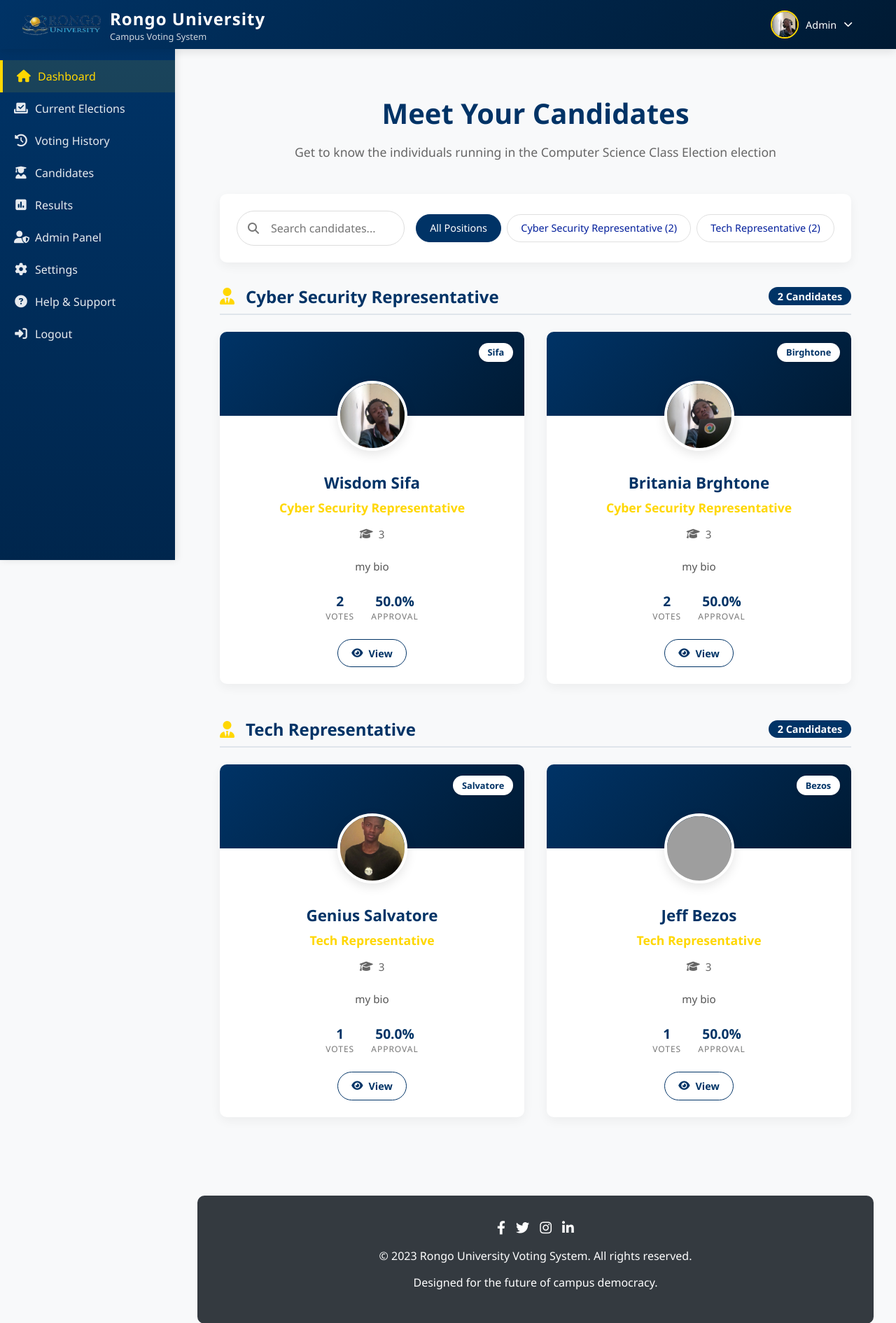
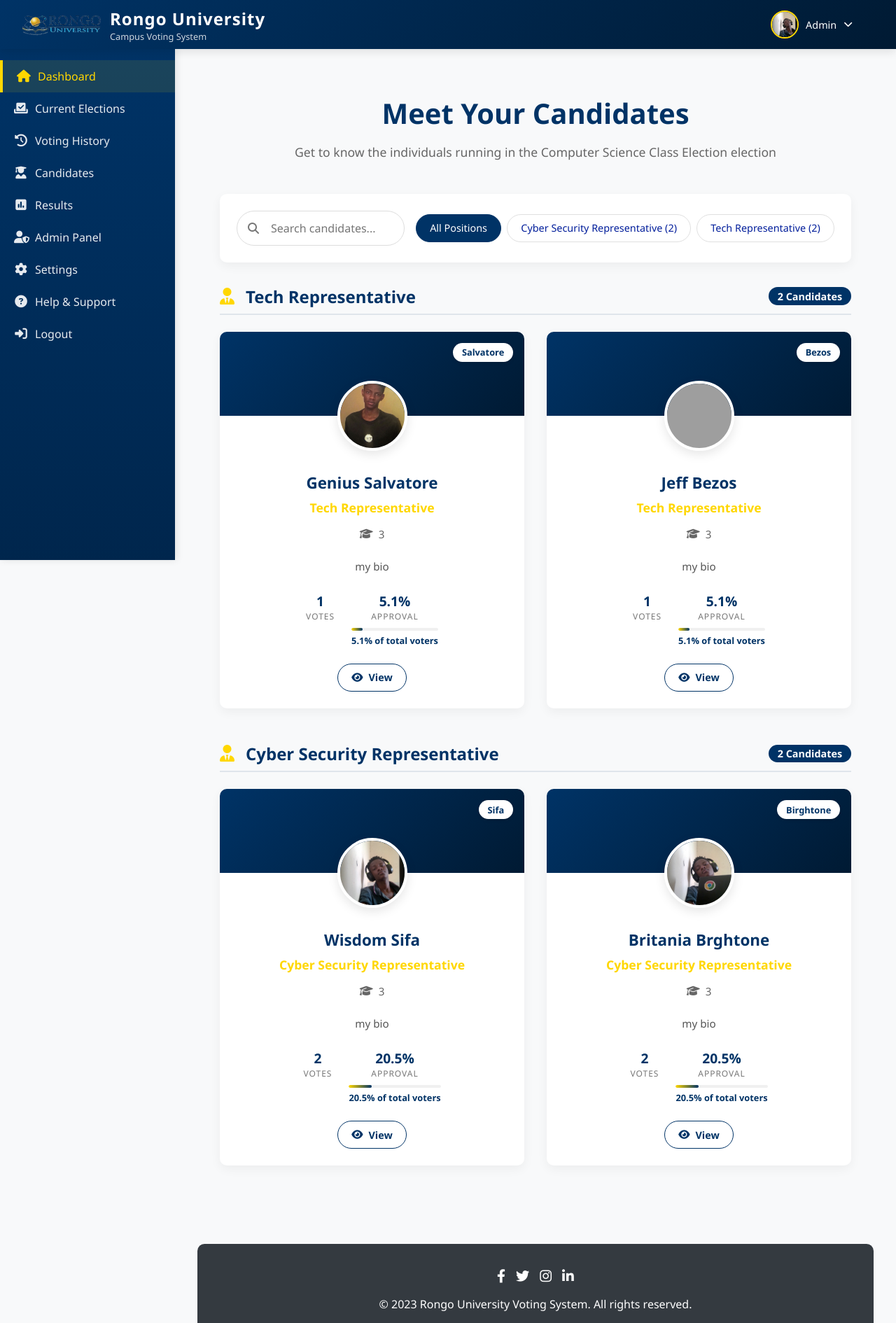
Before and after one commit to Salvatore-droid/E-voting, a Django app: page /candidate/ in a window 1280 px wide. Shown: the top 1890 px of the page at 70% size. Run offline with Django 4.2, Linux system fonts and the light colour scheme; a user stored in the database is signed in; data comes from the database, SQL or seed files in the repository; both versions use the stored data as it was after the commit; grey boxes are pictures that could not be loaded.

Commit message:
created a voting bar progress animation for candidates voting counts

```diff
--- a/base/models.py
+++ b/base/models.py
@@ -170,6 +170,10 @@
     def __str__(self):
         return self.user.get_full_name()
 
+    @classmethod
+    def get_total_voters(cls):
+        return cls.objects.filter(is_verified=True).count()
+
 class Vote(models.Model):
     VOTE_STATUS_CHOICES = [
         ('verified', 'Verified'),
--- a/base/templates/base/candidate.html
+++ b/base/templates/base/candidate.html
@@ -1,4 +1,3 @@
-
 {% extends 'base/base.html' %}
 {% block content %}
 
@@ -348,6 +347,44 @@
         margin-right: auto;
     }
 
+    .percentage-container {
+        position: relative;
+        width: 100%;
+        height: 4px;
+        background-color: #f0f0f0;
+        border-radius: 2px;
+        margin-top: 0.5rem;
+        overflow: hidden;
+    }
+
+    .percentage-bar {
+        height: 100%;
+        background: linear-gradient(90deg, var(--secondary-color), var(--primary-color));
+        border-radius: 2px;
+        width: 0%;
+        transition: width 2s ease-in-out;
+    }
+
+    .percentage-text {
+        font-size: 0.8rem;
+        color: var(--primary-color);
+        margin-top: 0.3rem;
+        font-weight: 600;
+    }
+
+    .animate-percentage {
+        animation: countUp 2s ease-out forwards;
+    }
+
+    @keyframes countUp {
+        from {
+            width: 0%;
+        }
+        to {
+            width: var(--target-percentage);
+        }
+    }
+
     /* Responsive Adjustments */
     @media (max-width: 768px) {
         .candidates-grid {
@@ -572,12 +609,21 @@
                     </p>
                     <div class="candidate-stats">
                         <div class="candidate-stat">
-                            <div class="stat-value">{{ candidate.votes_count }}</div>
+                            <div class="stat-value">{{ candidate.vote_count }}</div>
                             <div class="stat-label">Votes</div>
                         </div>
                         <div class="candidate-stat">
-                            <div class="stat-value">{{ candidate.approval_rating|floatformat:1 }}%</div>
+                            <!-- Calculate the actual percentage -->
+                            <div class="stat-value percentage-display" data-percentage="{{ candidate.percentage|floatformat:2 }}">
+                                0%
+                            </div>
                             <div class="stat-label">Approval</div>
+
+                            <!-- Percentage visualization -->
+                            <div class="percentage-container">
+                                <div class="percentage-bar" style="--target-percentage: {{ candidate.percentage|floatformat:2 }}%"></div>
+                            </div>
+                            <div class="percentage-text">0% of total voters</div>
                         </div>
                     </div>
                     <div class="candidate-actions">
@@ -608,6 +654,40 @@
 </div>
 
 <script>
+    // Function to animate percentage counting
+    function animatePercentages() {
+        const percentageDisplays = document.querySelectorAll('.percentage-display');
+        const percentageBars = document.querySelectorAll('.percentage-bar');
+        const percentageTexts = document.querySelectorAll('.percentage-text');
+
+        percentageDisplays.forEach((display, index) => {
+            const targetPercentage = parseFloat(display.getAttribute('data-percentage'));
+            const bar = percentageBars[index];
+            const text = percentageTexts[index];
+
+            // Start the animation
+            bar.classList.add('animate-percentage');
+
+            // Animate the text counting
+            let currentPercentage = 0;
+            const increment = targetPercentage / 100;
+            const duration = 2000; // 2 seconds
+            const interval = duration / targetPercentage;
+
+            const counter = setInterval(() => {
+                currentPercentage += increment;
+                if (currentPercentage >= targetPercentage) {
+                    currentPercentage = targetPercentage;
+                    clearInterval(counter);
+                }
+                display.textContent = currentPercentage.toFixed(1) + '%';
+                text.textContent = currentPercentage.toFixed(1) + '% of total voters';
+            }, interval);
+        });
+    }
+
+    // Run the animation when the page loads
+    document.addEventListener('DOMContentLoaded', animatePercentages);
     // Search functionality
     document.querySelector('.search-box input').addEventListener('keyup', function(e) {
         if (e.keyCode === 13) {
--- a/base/views.py
+++ b/base/views.py
@@ -132,6 +132,7 @@
     }
     return render(request, 'base/voting.html', context)
 
+# In views.py
 @login_required
 def candidate(request):
     active_election = Election.objects.filter(is_active=True).first()
@@ -160,17 +161,33 @@
             Q(manifesto__icontains=search_query)
         )
 
+    # Calculate total verified voters
+    total_voters = Voter.objects.filter(is_verified=True).count()
+
+    # Annotate candidates with vote count and percentage
+    candidates = candidates.annotate(
+        vote_count=Count('votes')
+    )
+
+    # Calculate percentage for each candidate
+    for candidate in candidates:
+        if total_voters > 0:
+            candidate.percentage = (candidate.vote_count / total_voters) * 100
+        else:
+            candidate.percentage = 0
+
     positions = Position.objects.filter(election=active_election).order_by('order')
     positions = positions.annotate(candidate_count=Count('candidates'))
 
     context = {
         'active_election': active_election,
-        'candidates': candidates,  # Removed the featured_candidate exclusion
+        'candidates': candidates,
         'filters': filters,
         'positions': positions,
         'selected_filter': selected_filter,
         'position_filter': position_filter,
         'search_query': search_query,
+        'total_voters': total_voters,
     }
     return render(request, 'base/candidate.html', context)
 
```
Also changed, not shown: db.sqlite3.
